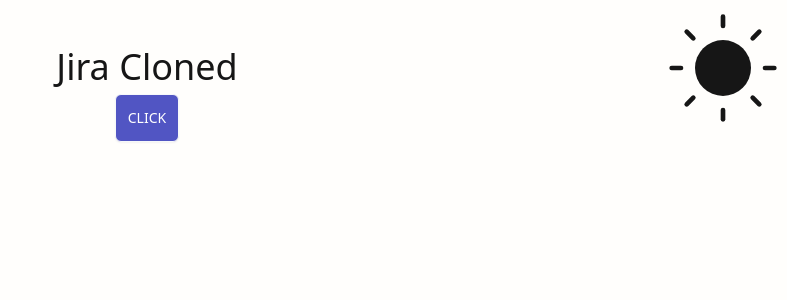
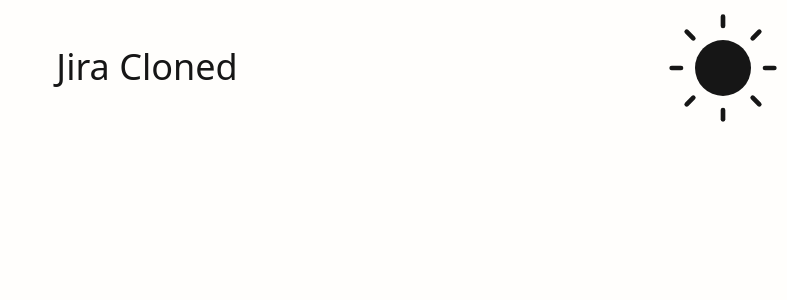
Before and after one commit to PaulHaze/jira-clone, a Next.js app: page / in a window 1280 px wide. Shown: the top 300 px of the page, without its empty margins (493-1280 px from the left). Built offline with nearby package versions, Linux system fonts and the light colour scheme.

Commit message:
pre component installation commit

```diff
--- a/src/app/page.tsx
+++ b/src/app/page.tsx
@@ -1,12 +1,7 @@
-import { Button } from '@/components/ui';
-
 export default function Home() {
   return (
     <div className="flex flex-col items-center pt-10">
       <h1 className="">Jira Cloned</h1>
-      <Button size="sm" className="btn">
-        CLICK
-      </Button>
     </div>
   );
 }
--- /dev/null
+++ b/src/features/TestComp.tsx
@@ -0,0 +1,7 @@
+export function TestComp() {
+  return (
+    <div>
+      <p>TestComp Placeholder</p>
+    </div>
+  );
+}
--- /dev/null
+++ b/src/features/index.ts
@@ -0,0 +1 @@
+export * from './TestComp';
```
